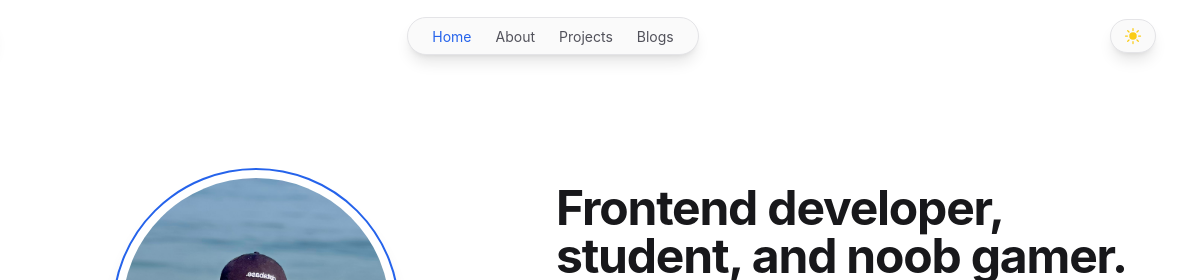
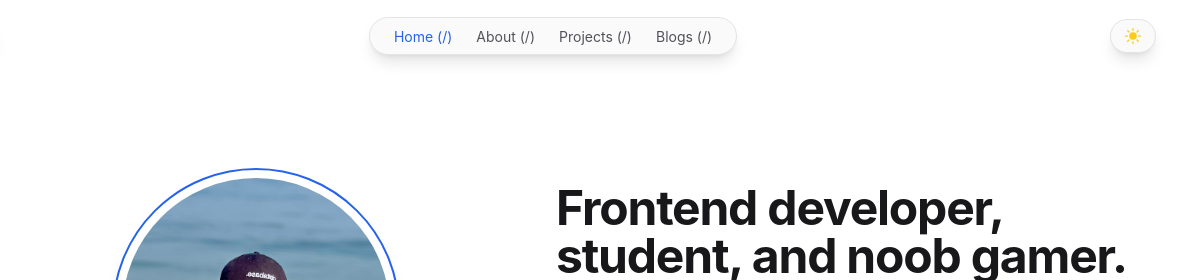
Before and after one commit to vatsal0601/portfolio-astra, an Astro site: page / in a window 1280 px wide. Shown: the top 280 px of the page, 84-1280 px from the left. Built offline with nearby package versions, Linux system fonts and the light colour scheme; Astro itself is replaced by a stand-in of ours; some packages are replaced by stand-ins of ours; what prettier-plugin-tailwindcss would draw is missing.

Commit message:
bug-check

```diff
--- a/src/components/Navbar.astro
+++ b/src/components/Navbar.astro
@@ -12,7 +12,10 @@ const pageLinks = [
 const pathname = new URL(Astro.request.url).pathname;
 ---
 
-<nav class="container relative flex items-center justify-between py-4" role="navigation">
+<nav
+  class="container relative flex items-center justify-between py-4"
+  role="navigation"
+>
   <a
     href="/"
     class="text-3xl font-bold tracking-tight text-zinc-900 transition-colors active:text-blue-600 dark:text-zinc-200 dark:active:text-blue-400 lg:text-4xl"
@@ -37,7 +40,7 @@ const pathname = new URL(Astro.request.url).pathname;
                 : "text-zinc-600 dark:text-zinc-400"
             } text-sm font-normal transition-colors active:text-blue-600 dark:active:text-blue-400`}
           >
-            {name}
+            {name} ({pathname})
           </a>
         </li>
       ))
```
